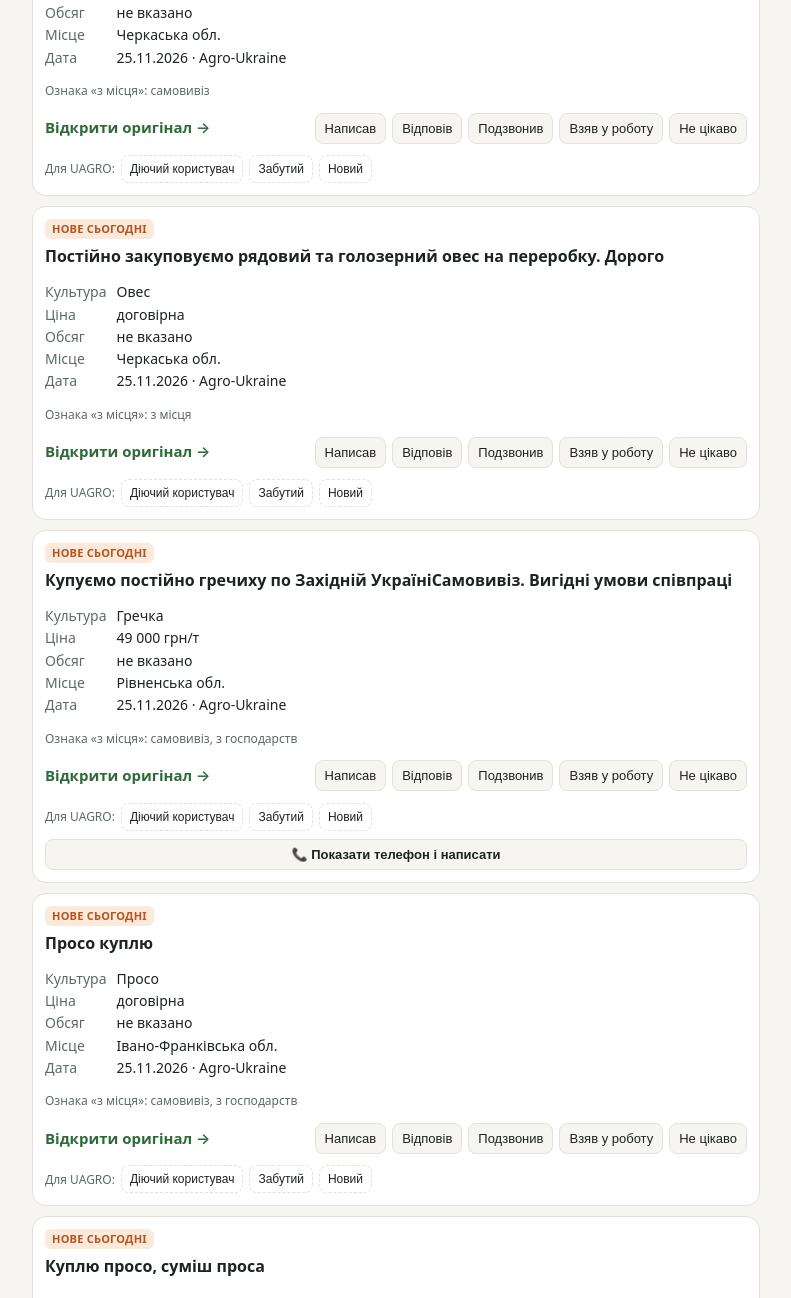
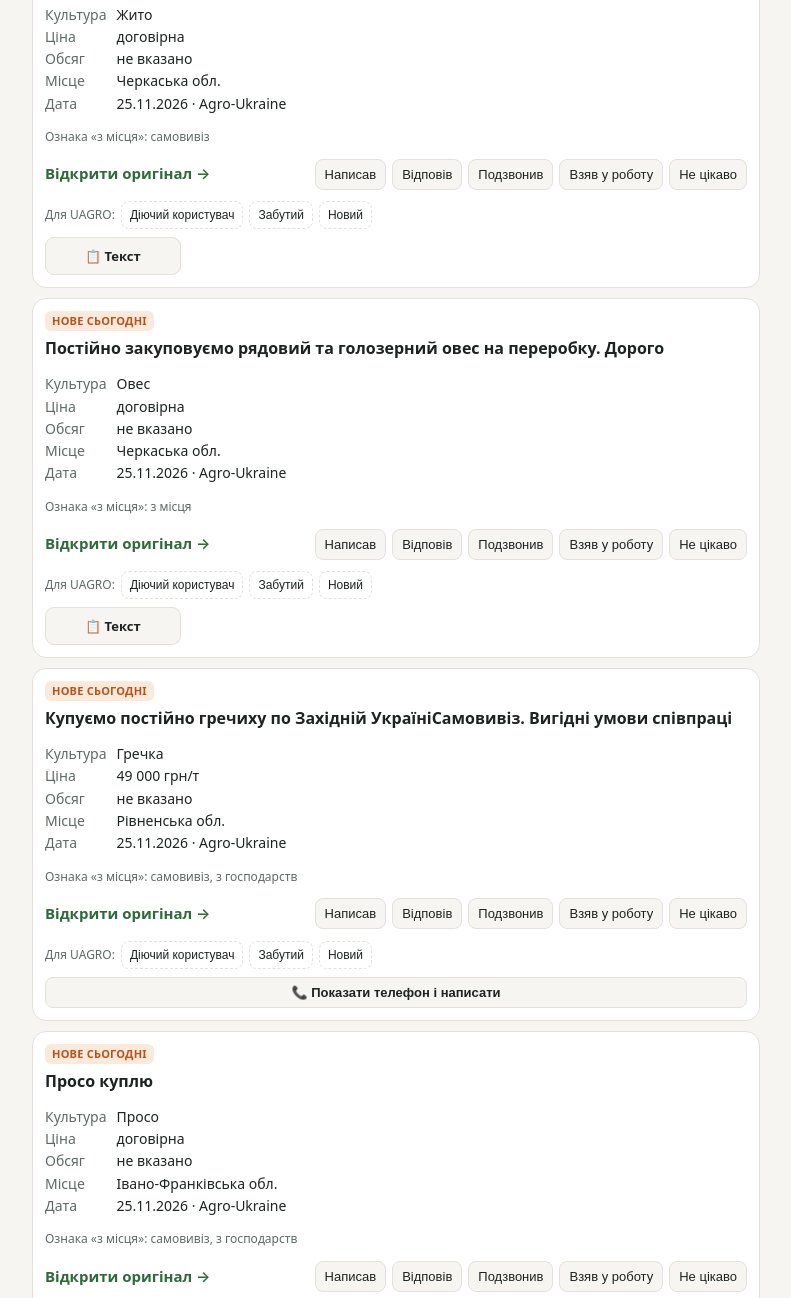
Before and after one commit to ssolodovnyk/uagro-traders, a plain HTML site: page docs/index.html in a window 1280 px wide. Shown: the part 1204-2502 px from the top of the page, without its empty margins (244-1035 px from the left). Drawn offline with Linux system fonts and the light colour scheme.

Commit message:
Кнопка «Текст» для оголошень без телефону; «сьогоднішню» у першому повідомленні
Co-Authored-By: Claude Opus 5.5 <noreply@anthropic.com>

```diff
--- a/docs/index.html
+++ b/docs/index.html
@@ -159,9 +159,10 @@ function computeDups(){
   }
 }
 const DKEY = "uagro-status-dates-v1", TKEY = "uagro-template-v1";
-const DEFAULT_TPL = `Добрий день. Бачив вашу об'яву в інтернеті. Ви купуєте {культура} з господарства?`;
-// попередній стандартний текст — якщо на пристрої збережено саме його, замінюємо на новий
+const DEFAULT_TPL = `Добрий день. Бачив вашу сьогоднішню об'яву в інтернеті. Ви купуєте {культура} з господарства?`;
+// попередні стандартні тексти — якщо на пристрої збережено саме їх, замінюємо на новий
 const OLD_TPL_START = "Добрий день! Я керівник платформи UAGRO.";
+const OLD_TPL_2 = `Добрий день. Бачив вашу об'яву в інтернеті. Ви купуєте {культура} з господарства?`;
 const TKEY2 = "uagro-template2-v1";
 const DEFAULT_TPL2 = `Подивіться платформу UAGRO — там фермери щодня викладають заявки на продаж урожаю з господарства по всій Україні: https://uagro.trade/
 Реєстрація і користування зараз безкоштовні.`;
@@ -170,7 +171,7 @@ function loadExtra(){
   try{ STD = JSON.parse(localStorage.getItem(DKEY)||"{}") }catch(e){ STD = {} }
   try{ TPL = localStorage.getItem(TKEY) || DEFAULT_TPL }catch(e){ TPL = DEFAULT_TPL }
   try{ TPL2 = localStorage.getItem(TKEY2) || DEFAULT_TPL2 }catch(e){ TPL2 = DEFAULT_TPL2 }
-  if (TPL.startsWith(OLD_TPL_START)) TPL = DEFAULT_TPL;
+  if (TPL.startsWith(OLD_TPL_START) || TPL === OLD_TPL_2) TPL = DEFAULT_TPL;
 }
 // культура у формі «що купуєте?»: кукурудза → кукурудзу, соя → сою
 const ACC = {"пшениця":"пшеницю","кукурудза":"кукурудзу","соя":"сою","гречка":"гречку","вика":"вику","квасоля":"квасолю",
@@ -303,7 +304,8 @@ function render(){
       </div>
       ${DUP_COUNT[a.id] ? `<div class="sign">Цей номер є ще в ${DUP_COUNT[a.id]} оголошенн${DUP_COUNT[a.id] === 1 ? "і" : "ях"} — їх сховано як повтори</div>` : ""}
       ${a.has_phone ? (PHONES ? `<div class="tel">${phones.map(p => `<a href="tel:${esc(p)}">📞 ${esc(fmtTel(p))}</a>`).join("")}</div>${phones.length ? msgButtons(a, phones[0]) : ""}`
-                              : `<button class="sbtn telbtn" data-tel="1">📞 Показати телефон і написати</button>`) : ""}
+                              : `<button class="sbtn telbtn" data-tel="1">📞 Показати телефон і написати</button>`)
+                  : `<div class="msg"><button class="mbtn cp" data-id="${esc(a.id)}" data-app="copy-nophone">📋 Текст</button></div>`}
     </article>`;
   }).join("") + (rest > 0 ? `<button class="tab more" id="more">Показати ще (${rest})</button>` : "");
 }
@@ -346,6 +348,10 @@ document.getElementById("list").addEventListener("click", e => {
       copyText(messageFor(a, TPL2)).then(ok => toast(ok ? "Повідомлення з посиланням скопійовано — вставте в чат" : "Не вдалося скопіювати"));
       return;
     }
+    if (app === "copy-nophone"){
+      copyText(messageFor(a)).then(ok => toast(ok ? "Текст скопійовано — відкрийте оригінал і напишіть автору на сайті" : "Не вдалося скопіювати"));
+      return;
+    }
     copyText(messageFor(a)).then(ok => toast(app === "copy"
       ? (ok ? "Текст скопійовано" : "Не вдалося скопіювати")
       : app === "WhatsApp" ? "Текст уже вставлено в WhatsApp — натисніть «Надіслати»"
```
Also changed, not shown: 2 other files.
